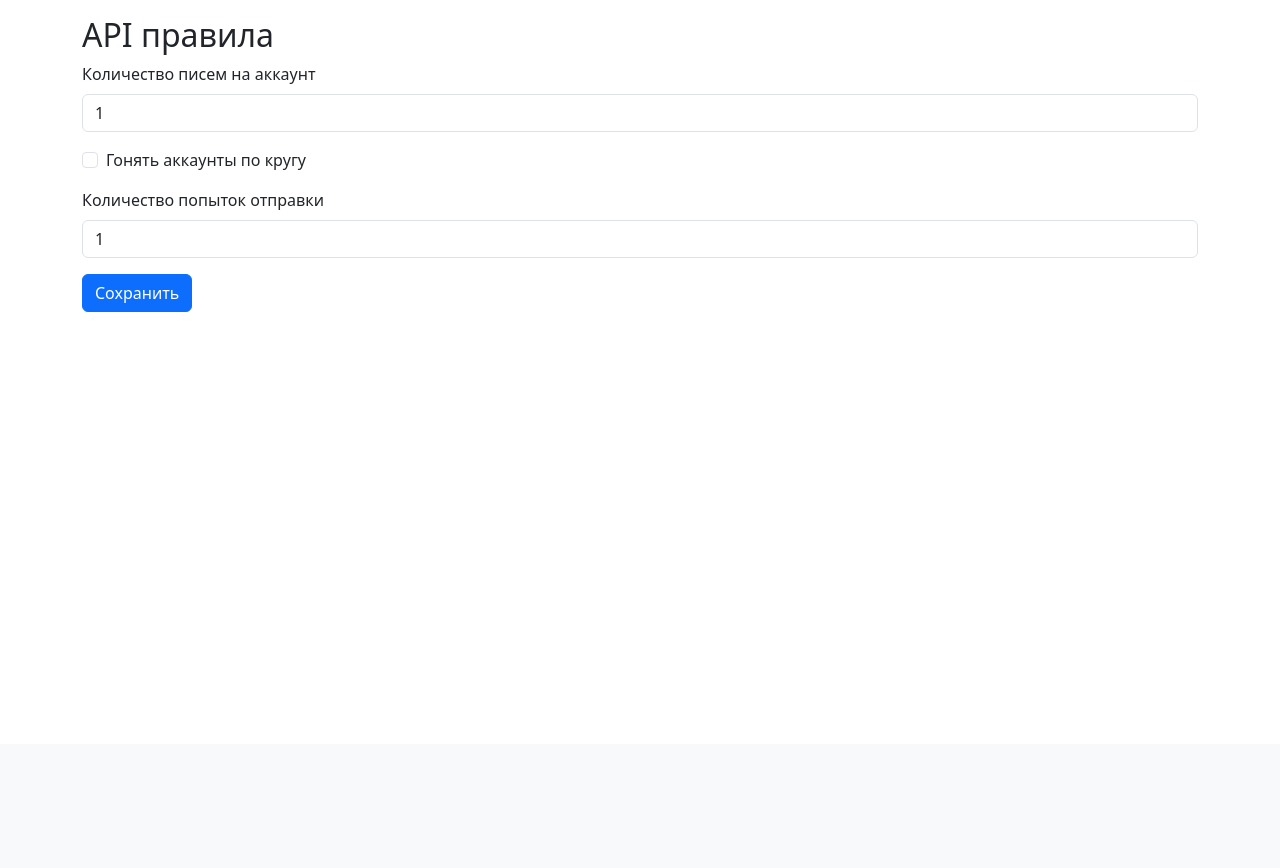
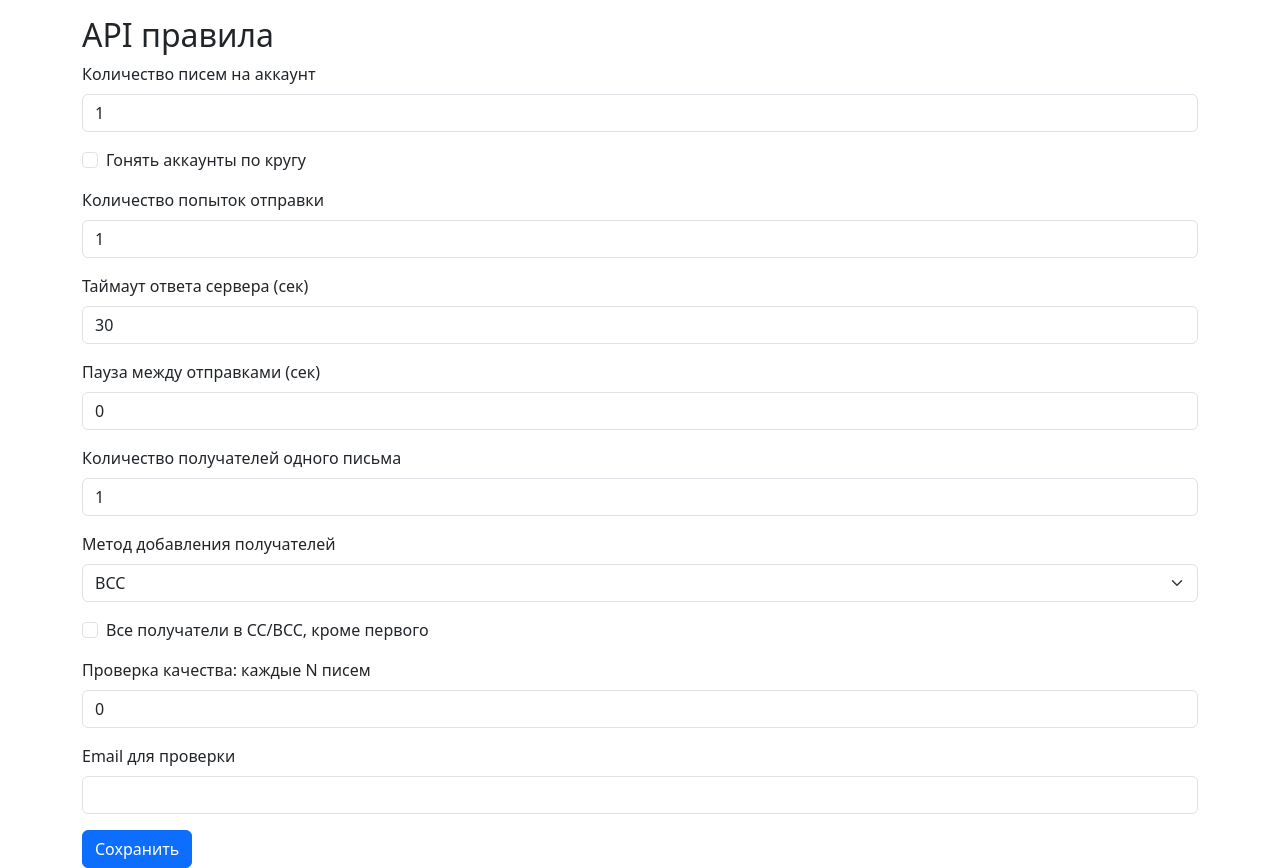
Before and after one commit to selectel5656/eml1, a Flask app: page /api_rules in a window 1280 px wide. Shown: the part 56-924 px from the top of the page. Before the commit the page ends 368 px from the top, so only its background shows below. Run offline with Flask 3, Linux system fonts and the light colour scheme; the visitor is signed in with stand-in values (Sample User, id 1).

Commit message:
feat: expand mail sending rules

```diff
--- a/app.py
+++ b/app.py
@@ -2,6 +2,7 @@ import os
 import base64
 import random
 import string
+import time
 import requests
 from functools import wraps
 from flask import (
@@ -39,6 +40,22 @@ def init_db():
             db.session.add(Setting(key='cycle_accounts', value='no'))
         if not Setting.query.filter_by(key='send_attempts').first():
             db.session.add(Setting(key='send_attempts', value='1'))
+        if not Setting.query.filter_by(key='server_timeout').first():
+            db.session.add(Setting(key='server_timeout', value='30'))
+        if not Setting.query.filter_by(key='pause_between').first():
+            db.session.add(Setting(key='pause_between', value='0'))
+        if not Setting.query.filter_by(key='recipients_per_message').first():
+            db.session.add(Setting(key='recipients_per_message', value='1'))
+        if not Setting.query.filter_by(key='recipient_method').first():
+            db.session.add(Setting(key='recipient_method', value='bcc'))
+        if not Setting.query.filter_by(key='first_recipient_to').first():
+            db.session.add(Setting(key='first_recipient_to', value='no'))
+        if not Setting.query.filter_by(key='quality_every').first():
+            db.session.add(Setting(key='quality_every', value='0'))
+        if not Setting.query.filter_by(key='quality_email').first():
+            db.session.add(Setting(key='quality_email', value=''))
+        if not Setting.query.filter_by(key='total_sent').first():
+            db.session.add(Setting(key='total_sent', value='0'))
         db.session.commit()
 
 
@@ -174,6 +191,13 @@ def letter():
         limit = int(get_setting('per_account_limit', '1'))
         cycle = get_setting('cycle_accounts', 'no') == 'yes'
         attempts = int(get_setting('send_attempts', '1'))
+        timeout = int(get_setting('server_timeout', '30'))
+        pause = int(get_setting('pause_between', '0'))
+        rec_count = int(get_setting('recipients_per_message', '1'))
+        method = get_setting('recipient_method', 'bcc')
+        first = get_setting('first_recipient_to', 'no') == 'yes'
+        q_every = int(get_setting('quality_every', '0'))
+        q_email = get_setting('quality_email', '')
 
         account = ApiAccount.query.filter(ApiAccount.send_count < limit).order_by(ApiAccount.id).first()
         if not account and cycle:
@@ -193,6 +217,7 @@ def letter():
             from_name=account.first_name or '',
             user_agent=get_user_agent(),
             proxy=proxy_addr,
+            timeout=timeout,
         )
         if not client.check_account():
             flash('Аккаунт недоступен')
@@ -211,16 +236,40 @@ def letter():
                     att_urls.append(att.remote_url)
 
         operation_id = client.generate_operation_id()
-        recipients = [e.email for e in EmailEntry.query.limit(1).all()]
+        recipients = [e.email for e in EmailEntry.query.limit(rec_count).all()]
+        if not recipients:
+            flash('Нет получателей')
+            return render_template('letter.html', attachments=attachments, macros=macros)
         success = False
         for _ in range(attempts):
-            if client.send_mail(subject, body_rendered, recipients, att_urls, operation_id):
+            if client.send_mail(
+                subject,
+                body_rendered,
+                recipients,
+                att_urls,
+                operation_id,
+                method=method,
+                first_to=first,
+            ):
                 success = True
                 break
         if success:
             account.send_count = account.send_count + 1
+            total_sent = int(get_setting('total_sent', '0')) + 1
+            Setting.query.filter_by(key='total_sent').first().value = str(total_sent)
             db.session.commit()
+            if q_every and q_email and total_sent % q_every == 0:
+                client.send_mail(
+                    'Test',
+                    'Quality check',
+                    [q_email],
+                    [],
+                    client.generate_operation_id(),
+                    method='to',
+                )
             flash('Письмо отправлено через API')
+            if pause > 0:
+                time.sleep(pause)
         else:
             flash('Ошибка отправки письма')
     return render_template('letter.html', attachments=attachments, macros=macros)
@@ -360,16 +409,49 @@ def api_rules():
     limit = get_setting('per_account_limit', '1')
     cycle = get_setting('cycle_accounts', 'no')
     attempts = get_setting('send_attempts', '1')
+    timeout = get_setting('server_timeout', '30')
+    pause = get_setting('pause_between', '0')
+    recipients = get_setting('recipients_per_message', '1')
+    method = get_setting('recipient_method', 'bcc')
+    first = get_setting('first_recipient_to', 'no')
+    q_every = get_setting('quality_every', '0')
+    q_email = get_setting('quality_email', '')
     if request.method == 'POST':
         limit = request.form.get('per_account_limit') or '1'
         cycle = 'yes' if request.form.get('cycle_accounts') else 'no'
         attempts = request.form.get('send_attempts') or '1'
+        timeout = request.form.get('server_timeout') or '30'
+        pause = request.form.get('pause_between') or '0'
+        recipients = request.form.get('recipients_per_message') or '1'
+        method = request.form.get('recipient_method') or 'bcc'
+        first = 'yes' if request.form.get('first_recipient_to') else 'no'
+        q_every = request.form.get('quality_every') or '0'
+        q_email = request.form.get('quality_email') or ''
         Setting.query.filter_by(key='per_account_limit').first().value = limit
         Setting.query.filter_by(key='cycle_accounts').first().value = cycle
         Setting.query.filter_by(key='send_attempts').first().value = attempts
+        Setting.query.filter_by(key='server_timeout').first().value = timeout
+        Setting.query.filter_by(key='pause_between').first().value = pause
+        Setting.query.filter_by(key='recipients_per_message').first().value = recipients
+        Setting.query.filter_by(key='recipient_method').first().value = method
+        Setting.query.filter_by(key='first_recipient_to').first().value = first
+        Setting.query.filter_by(key='quality_every').first().value = q_every
+        Setting.query.filter_by(key='quality_email').first().value = q_email
         db.session.commit()
         flash('Правила сохранены')
-    return render_template('api_rules.html', limit=limit, cycle=cycle == 'yes', attempts=attempts)
+    return render_template(
+        'api_rules.html',
+        limit=limit,
+        cycle=cycle == 'yes',
+        attempts=attempts,
+        timeout=timeout,
+        pause=pause,
+        recipients=recipients,
+        method=method,
+        first=first == 'yes',
+        q_every=q_every,
+        q_email=q_email,
+    )
 
 
 # ------- Proxies -------
--- a/templates/api_rules.html
+++ b/templates/api_rules.html
@@ -15,6 +15,38 @@
     <label class="form-label">Количество попыток отправки</label>
     <input type="number" class="form-control" name="send_attempts" value="{{ attempts }}">
   </div>
+  <div class="mb-3">
+    <label class="form-label">Таймаут ответа сервера (сек)</label>
+    <input type="number" class="form-control" name="server_timeout" value="{{ timeout }}">
+  </div>
+  <div class="mb-3">
+    <label class="form-label">Пауза между отправками (сек)</label>
+    <input type="number" class="form-control" name="pause_between" value="{{ pause }}">
+  </div>
+  <div class="mb-3">
+    <label class="form-label">Количество получателей одного письма</label>
+    <input type="number" class="form-control" name="recipients_per_message" value="{{ recipients }}">
+  </div>
+  <div class="mb-3">
+    <label class="form-label">Метод добавления получателей</label>
+    <select class="form-select" name="recipient_method">
+      <option value="to" {% if method=='to' %}selected{% endif %}>TO</option>
+      <option value="cc" {% if method=='cc' %}selected{% endif %}>CC</option>
+      <option value="bcc" {% if method=='bcc' %}selected{% endif %}>BCC</option>
+    </select>
+  </div>
+  <div class="form-check mb-3">
+    <input class="form-check-input" type="checkbox" name="first_recipient_to" id="first" {% if first %}checked{% endif %}>
+    <label class="form-check-label" for="first">Все получатели в CC/BCC, кроме первого</label>
+  </div>
+  <div class="mb-3">
+    <label class="form-label">Проверка качества: каждые N писем</label>
+    <input type="number" class="form-control" name="quality_every" value="{{ q_every }}">
+  </div>
+  <div class="mb-3">
+    <label class="form-label">Email для проверки</label>
+    <input type="email" class="form-control" name="quality_email" value="{{ q_email }}">
+  </div>
   <button class="btn btn-primary">Сохранить</button>
 </form>
 {% endblock %}
```
Also changed, not shown: api_client.py (+41 -4 lines).
